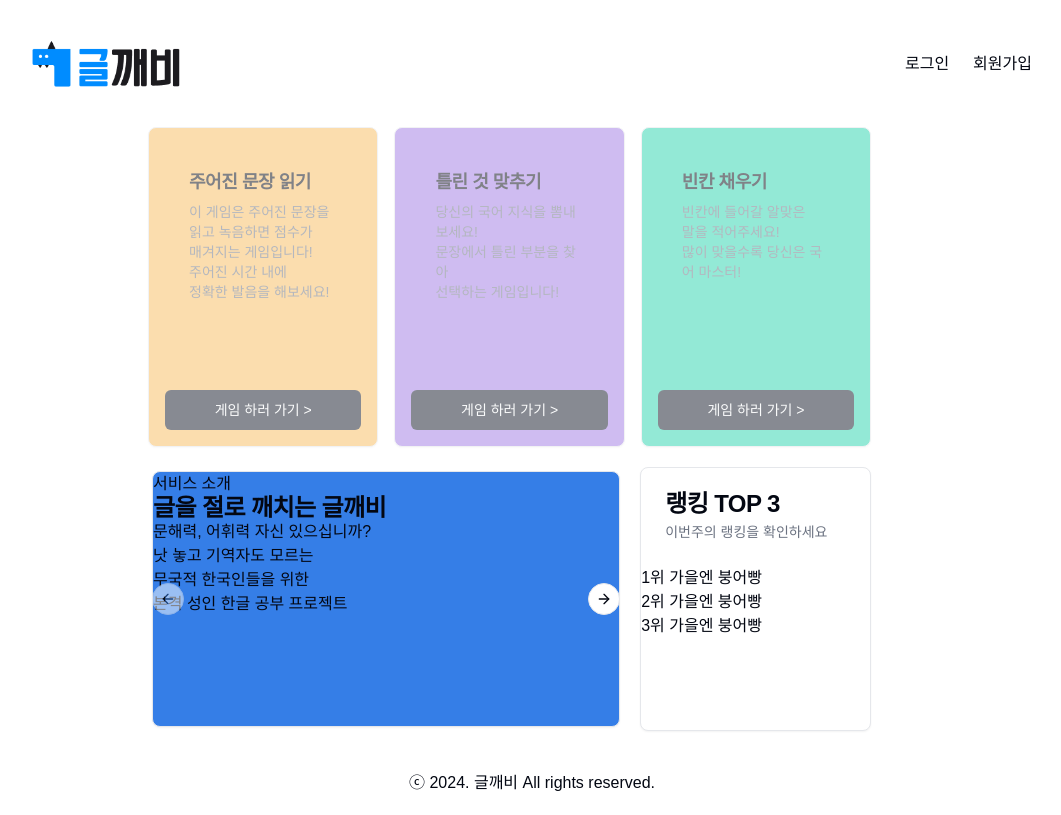
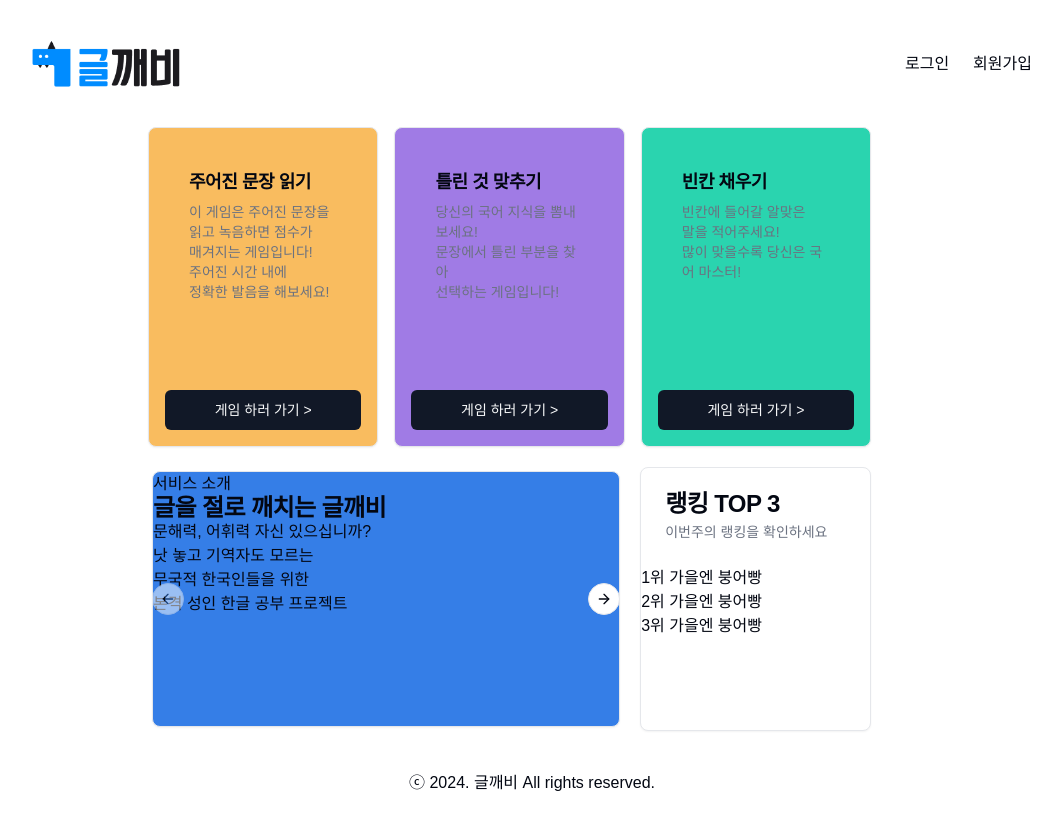
Before and after one commit to dev-rjw/geul-kkae-bi, a Next.js app: page / in a window 1280 px wide. Shown: the whole page, without its empty margins (108-1169 px from the left). Built offline with nearby package versions, Linux system fonts and the light colour scheme; no server answers.

Commit message:
feat: 게임 선택화면에서 맨 처음엔 투명도가 100% 인 것으로 수정

```diff
--- a/src/app/page.tsx
+++ b/src/app/page.tsx
@@ -9,7 +9,7 @@ import { useState, useEffect } from 'react';
 import { useRouter } from 'next/navigation';
 
 function GameCards() {
-  const [hoveredCard, setHoveredCard] = useState<number | null>();
+  const [hoveredCard, setHoveredCard] = useState<number | null>(null);
   const router = useRouter();
 
   const cardData = [
@@ -47,9 +47,8 @@ function GameCards() {
       {cardData.map(({ id, bg, title, description, link }) => (
         <Card
           key={id}
-          className={`w-[30%] h-80 p-4 transition-transform duration-300 ${bg} ${
-            hoveredCard === id ? 'scale-105 shadow-lg' : 'opacity-50'
-          }
+          className={`w-[30%] h-80 p-4 transition-transform duration-300 ${bg}
+          ${hoveredCard === id ? 'scale-105 shadow-lg' : 'opacity-50'}
           ${hoveredCard === null || hoveredCard === id ? 'opacity-100' : 'opacity-50'}`}
           onMouseEnter={() => setHoveredCard(id)}
           onMouseLeave={() => setHoveredCard(null)}
```
